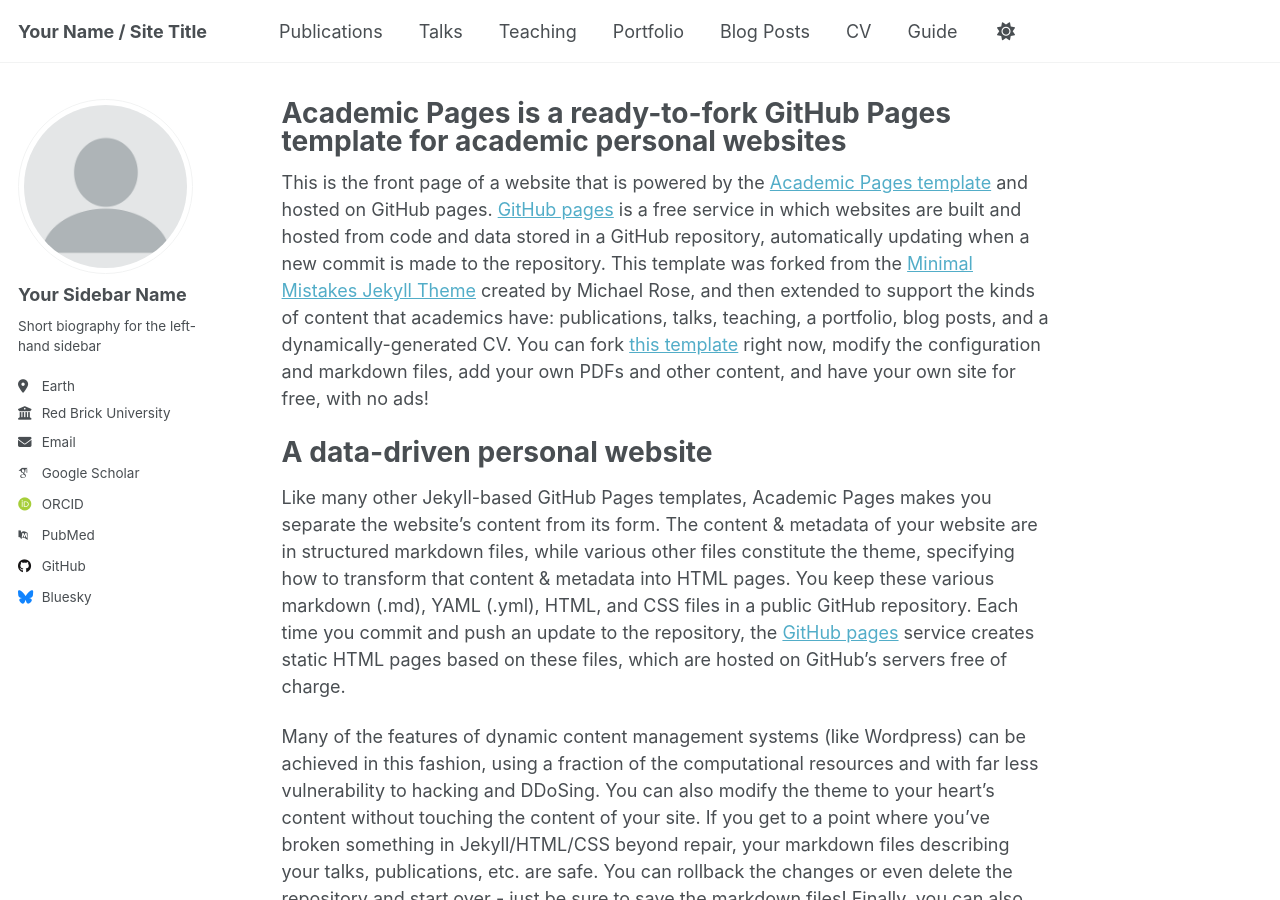
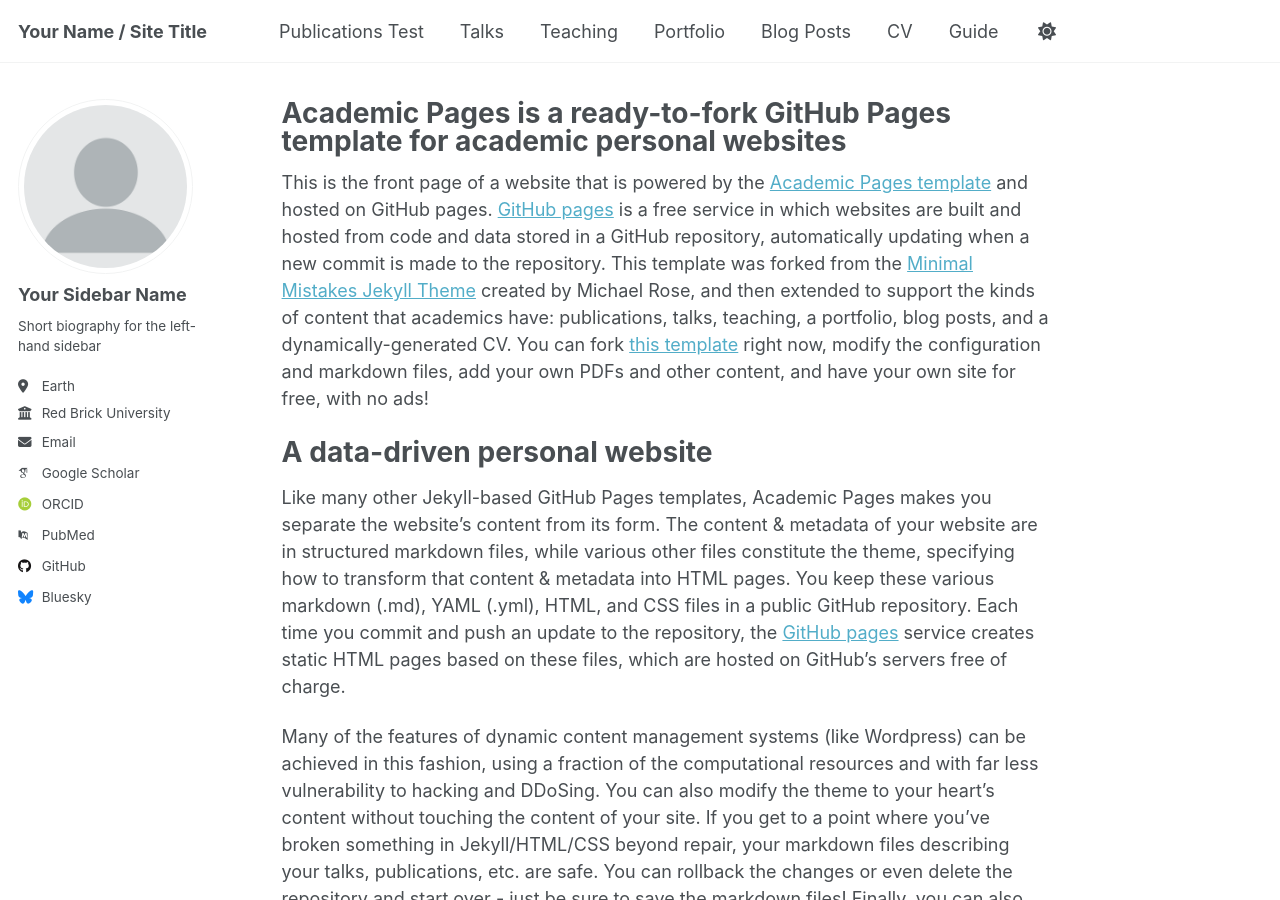
Before and after one commit to XianjingZhou/XianjingZhou.github.io, a Jekyll site: the page built from _pages/about.md, in a window 1280 px wide and 900 px high. Built offline with Jekyll 4.4.1, drawn with Linux system fonts in a browser that asks for light colours; some web fonts are replaced.

Commit message:
Update navigation.yml

```diff
--- a/_data/navigation.yml
+++ b/_data/navigation.yml
@@ -8,7 +8,7 @@
 #      Markdown formatted page while the second is generated using JSON.
 
 main:
-  - title: "Publications"
+  - title: "Publications Test"
     url: /publications/
 
   - title: "Talks"
```
